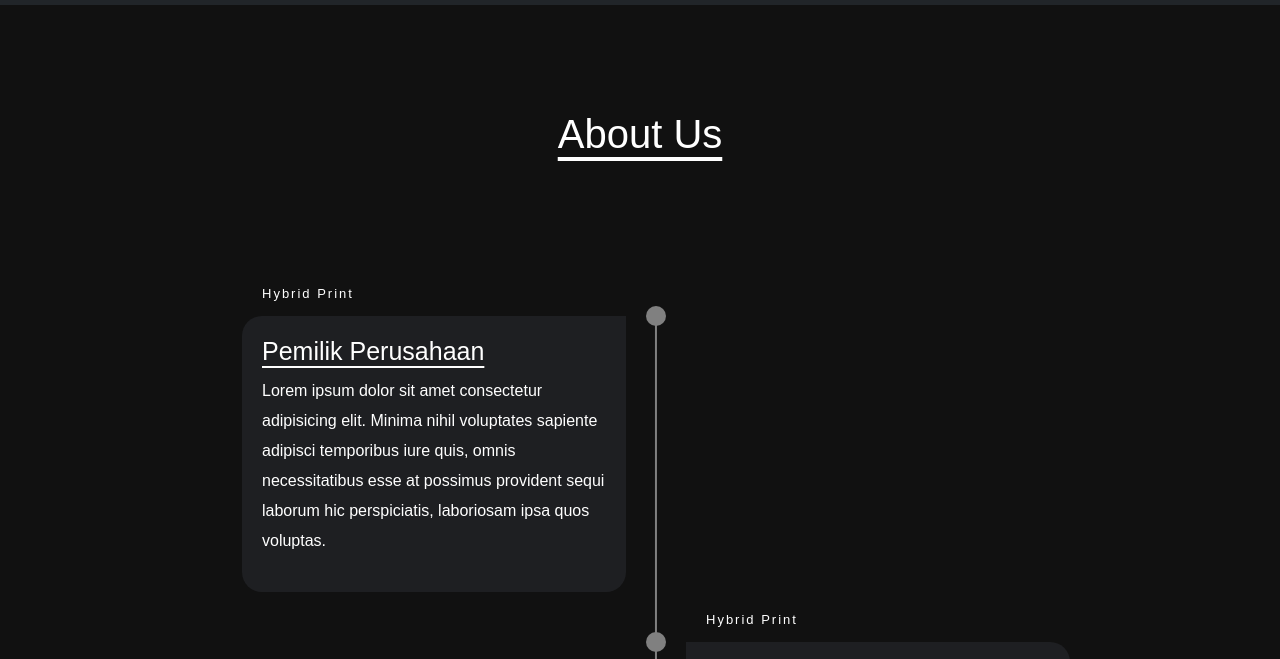
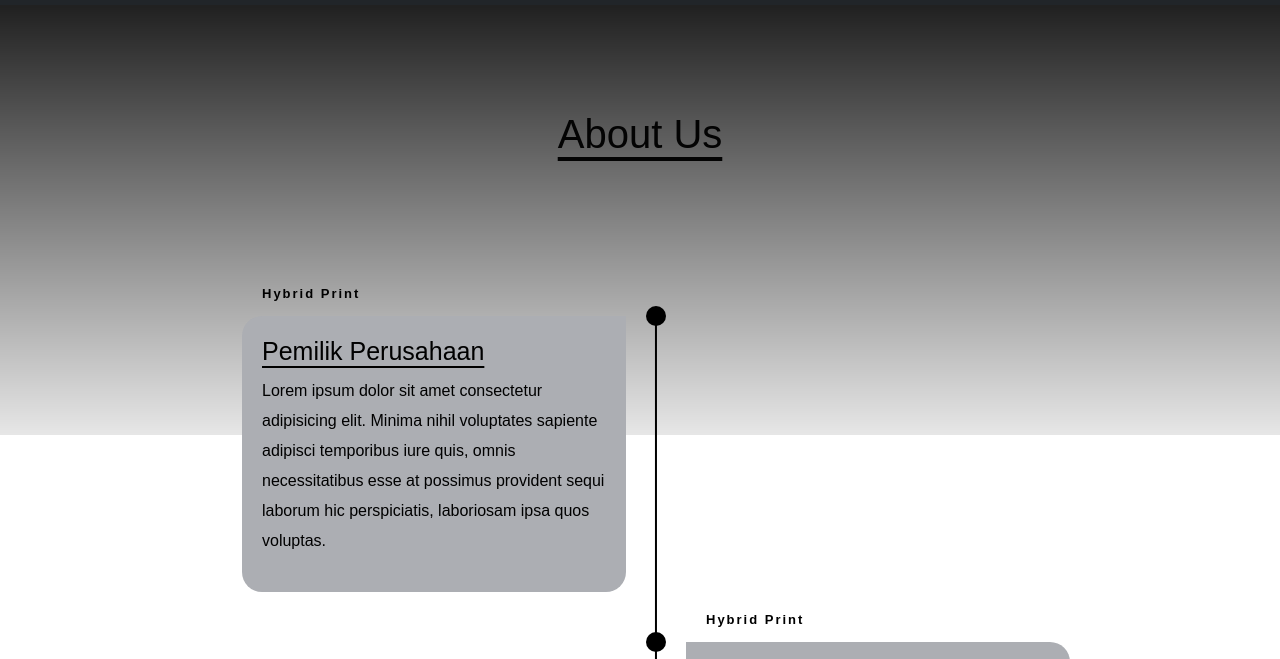
Before and after one commit to nurjihad1997/pktinurjihad.github.com, a plain HTML site: page about.html in a window 1280 px wide. Shown: the part 61-720 px from the top of the page. Drawn offline with Linux system fonts and the light colour scheme.

Commit message:
perubahan design

```diff
--- a/frontend/styles/main.scss
+++ b/frontend/styles/main.scss
@@ -140,14 +140,19 @@ header{
             color: #111111;
             padding: 30px;
             background-size: cover;
-            border: 6px solid #1c00bd;
+            border: 5px solid #B1B1B1;
+            border-radius: 4px 4px 4px 4px;
             margin-bottom: 70px;
+
+
         }
         .nama-portofolio{
             font-size: 20px;
+            margin-bottom: -25px;
             color: #111111;
             font-weight: bold;
         }
+
     }
 }
 
@@ -379,7 +384,7 @@ header{
 
 .section-about-header{
     min-height: 500px;
-    background-color: #111111;
+    background-image: url('../images/Rectangle\ 8.png');
     margin-top: -70px;
 }
 
@@ -392,7 +397,7 @@ header{
     }
     .breadcrumb-item{
         font-weight: bold;
-        color: #fff;
+        color: rgb(3, 3, 3);
         font-size: 42px;
         margin: auto;
         text-underline-position: under;
@@ -405,8 +410,8 @@ header{
     padding: 0;
     box-sizing: border-box;
     font-family: sans-serif;
-    color: white;
-    background-color: #111111;
+    color: black;
+    //background-color: #ffffff;
 
     .container{
         min-height: 100vh;
@@ -415,7 +420,7 @@ header{
         align-items: center;
         justify-content: center;
         padding: 100px 0;
-        background-color: #111111;
+        //background-color: #ffffff;
     }
 
     .timeline{
@@ -433,8 +438,8 @@ header{
     }
     .timeline ul li{
         padding: 20px;
-        background-color: #1e1f22;
-        color: white;
+        background-color: #acaeb3;
+        color: black;
         border-radius: 10px;
         margin-bottom: 20px;
     }
@@ -458,7 +463,7 @@ header{
     }
     .timeline-content .date{
         font-size: 13px;
-        font-weight: 300;
+        font-weight: bold;
         margin-bottom: 10px;
         letter-spacing: 2px;
     }
@@ -471,7 +476,7 @@ header{
             width: 2px;
             left: 52%;
             transform: translateX(-52%);
-            background-color: gray;
+            background-color: black;
         }
         .timeline ul li{
             width: 50%;
@@ -496,7 +501,7 @@ header{
             position: absolute;
             height: 20px;
             width: 20px;
-            background-color: gray;
+            background-color: black;
             border-radius: 50%;
             top: 0;
         }
```
Also changed, not shown: index.html (+9 -16 lines), frontend/images/portofolio_1.png (added), frontend/images/portofolio_1@2x.png (added), frontend/styles/main.css, 1 other file.
